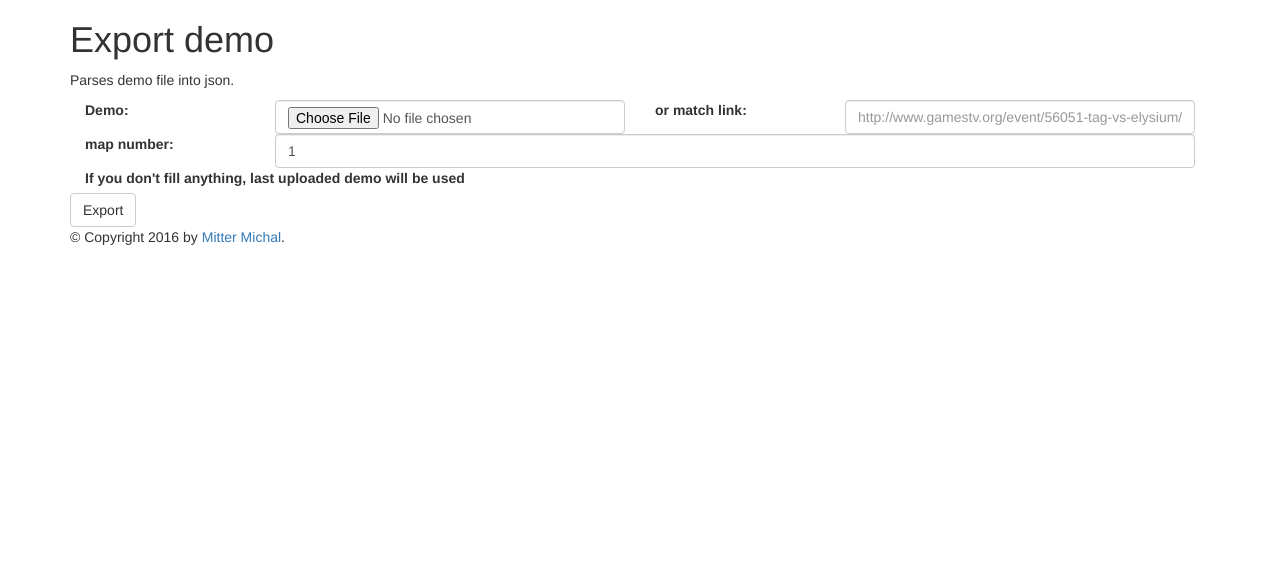
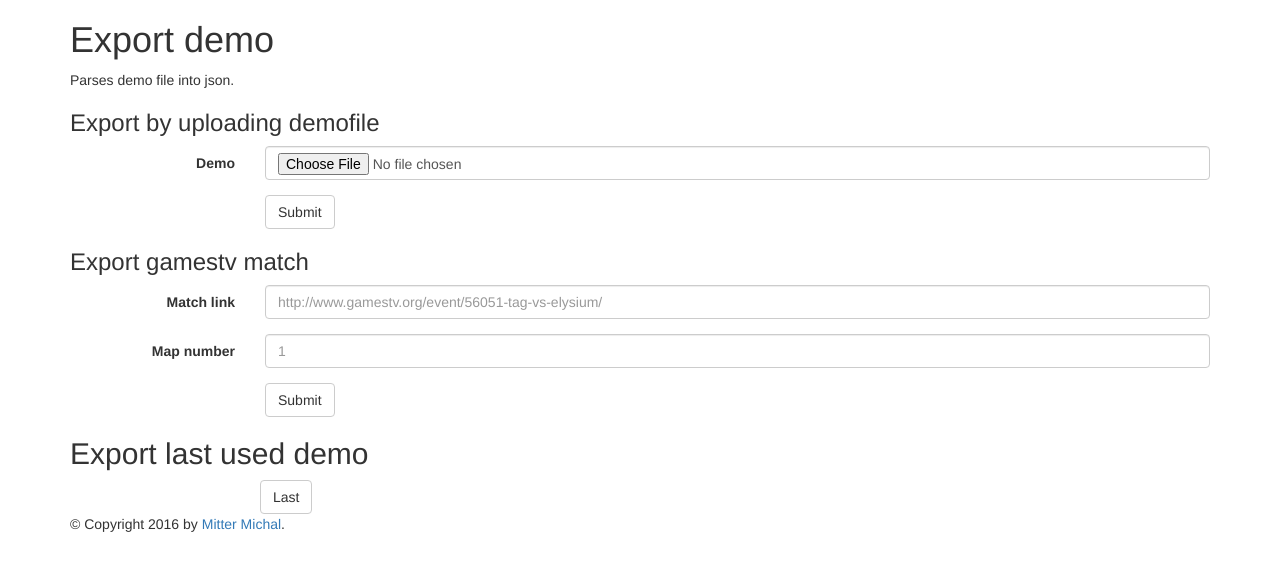
Before and after one commit to mittermichal/greatshot-web, a Flask app: page /export in a window 1280 px wide. Shown: the part 40-611 px from the top of the page. Run offline with Flask 2, Linux system fonts and the light colour scheme; some libraries are stand-ins or nearby versions.

Commit message:
wtforms, export last

```diff
--- /dev/null
+++ b/app/forms.py
@@ -0,0 +1,15 @@
+from wtforms import StringField, FileField, SelectField
+from flask_wtf import Form
+
+class ExportFileForm(Form):
+    file = FileField('Demo')
+
+class ExportMatchLinkForm(Form):
+    matchId = StringField('Match link', render_kw={"placeholder": "http://www.gamestv.org/event/56051-tag-vs-elysium/"})
+    map = StringField('Map number', render_kw={"placeholder": "1"})
+
+class CutForm(Form):
+    start = StringField('Start', render_kw={"value": "0"})
+    end = StringField('End', render_kw={"value": "2147483647"})
+    cut_type = SelectField('Cut type', choices=[(0, 'SNAPNUMBER'), (1, 'SNAPTIME'), (2, 'SNAPCOUNT')], default=1)
+    client_num = StringField('Client number<sup>*</sup>', render_kw={"placeholder": "0"})
--- a/templates/export.html
+++ b/templates/export.html
@@ -14,28 +14,24 @@
 <p>
     Parses demo file into json.
 </p>
-<form action="" method="post" enctype="multipart/form-data">
-  <label class="control-label col-sm-2">Demo:</label>
-  <div class="col-sm-4">
-    <input class="form-control" type="file" name="file"/>
-  </div>
-  <label class="control-label col-sm-2">or match link:</label>
-  <div class="col-sm-4">
-    <input class="form-control" placeholder="http://www.gamestv.org/event/56051-tag-vs-elysium/" type="text" name="matchId"/>
-  </div>
-    <label class="control-label col-sm-2">map number:</label>
-  <div class="col-sm-10">
-    <input class="form-control" type="text" name="map" value="1">
-  </div>
-  <label class="col-sm-12">
-    If you don't fill anything, last uploaded demo will be used
-  </label>
-  {#
+
+{% from "form.html" import render_form, render_btn %}
+<form method="post" action="" enctype="multipart/form-data" class="form-horizontal">
+    <h3>Export by uploading demofile</h3>
+    {{ render_form(form1) }}{{ render_btn() }}
+    <h3>Export gamestv match</h3>
+    {{ render_form(form2) }}{{ render_btn() }}
+</form>
+
+<h2>Export last used demo</h2>
+<a class="col-sm-offset-2 btn btn-default" href="/export/last">Last</a>
+
+{% endblock %}
+
+
+{#
   <label class="control-label col-sm-2">Client number (for eventexport)</label>
   <div class="col-sm-10">
     <input class="form-control" type="text" name="clientnum" value=""/>
   </div>
-  #}
-  <input type="submit" class="btn btn-default" value="Export"/>
-</form>
-{% endblock %}
+#}
--- /dev/null
+++ b/templates/form.html
@@ -0,0 +1,18 @@
+{% macro render_form(form) %}
+    {% for field in form %}
+        {% if field.type!="CSRFTokenField" %}
+            <div class="form-group">
+                {{ field.label(class_="control-label col-sm-2") }}
+                <div class="col-sm-10">{{ field(class_="form-control",**kwargs)|safe }}</div>
+            </div>
+        {% endif %}
+    {% endfor %}
+{% endmacro %}
+
+{% macro render_btn(text="Submit") %}
+<div class="form-group">
+    <div class="col-sm-offset-2 col-sm-10">
+        <input type="submit" class="btn btn-default" value="{{ text }}"/>
+    </div>
+</div>
+{% endmacro %}
--- a/web.py
+++ b/web.py
@@ -6,6 +6,7 @@ import gamestv
 import re
 import json
 from pydblite.sqlite import Database, Table
+from app.forms import ExportFileForm,ExportMatchLinkForm, CutForm
 import eventexport
 
 app = Flask(__name__)
@@ -33,7 +34,7 @@ def render():
 # 130 - head
 # 0 - target has spawnshield
 # 132 teammate hit
-def parse_output(lines, player):
+def parse_output(lines):
 	players = []
 	db = Database(":memory:")
 	table = db.create('hits', ("player", 'INTEGER'), ("region", 'INTEGER'))
@@ -97,9 +98,9 @@ def upload(request):
 		# if user does not select file, browser also
 		# submit a empty part without filename
 		if file.filename == '':
-			return 'No selected file'
+			return 'demo.tv_84'
 		if not file or not allowed_file(file.filename):
-			return 'bad extension'
+			return 'demo.tv_84'
 		filename = 'demo.' + file.filename.rsplit('.', 1)[1]
 		file.save(os.path.join('upload', filename))
 		return filename
@@ -109,28 +110,35 @@ def upload(request):
 # TODO exclude POV playerstate/entity
 @app.route('/cut')
 def cut():
+	form1, form2 = ExportFileForm(), ExportMatchLinkForm()
+	cut_form = CutForm()
 	if request.form.__contains__('start'):
 		filename = upload(request)
 		# CutDemo( PCHAR demoPath, PCHAR outFilePath, int start, int end, cutInfo_t type, int clientNum )
 		subprocess.call(
 			[app.config['PARSERPATH'], 'cut', 'upload/' + filename, 'download/demo-out.dm_84', request.form['start'],
-			 request.form['end'], request.form['cuttype'], request.form['clientnum']])
+			 request.form['end'], request.form['cut_type'], request.form['client_num']])
 		# F:\Hry\et\hannes_ettv_demo_parser_tech3\Debug\Anders.Gaming.LibTech3.exe cut demo01-10-31.tv_84 demo01-10-31.dm_84 56621000 56632000 0
 		# return send_from_directory(directory='download', filename='demo-out.dm_84', as_attachment=True, attachment_filename='demo-out.dm_84')
 		return render()
 	else:
-		return render_template('cut.html')
+		return render_template('cut.html', cut_form=cut_form, form1=form1, form2=form2)
 
 
 @app.route('/export', methods=['GET', 'POST'])
 def export():
+	form1, form2 = ExportFileForm(),ExportMatchLinkForm()
 	if request.method == 'POST':
 		filename = upload(request)
 		subprocess.call([app.config['PARSERPATH'], 'indexer', 'indexTarget/upload\\' + filename + app.config['INDEXER']])
 		return render_template('export-out.html', out=open('download/out.json', 'r').read(),
-		                       parser_out=parse_output(open('download/out.json', 'r').readlines(),
-		                                               request.form['clientnum']))
-	return render_template('export.html')
+		                       parser_out=parse_output(open('download/out.json', 'r').readlines()))
+	return render_template('export.html',form1=form1, form2=form2)
+
+@app.route('/export/last')
+def export_last():
+	return render_template('export-out.html', out=open('download/out.json', 'r').read(),
+		                       parser_out=parse_output(open('download/out.json', 'r').readlines()))
 
 @app.route('/')
 def index():
```
Also changed, not shown: templates/cut.html (+18 -11 lines).
